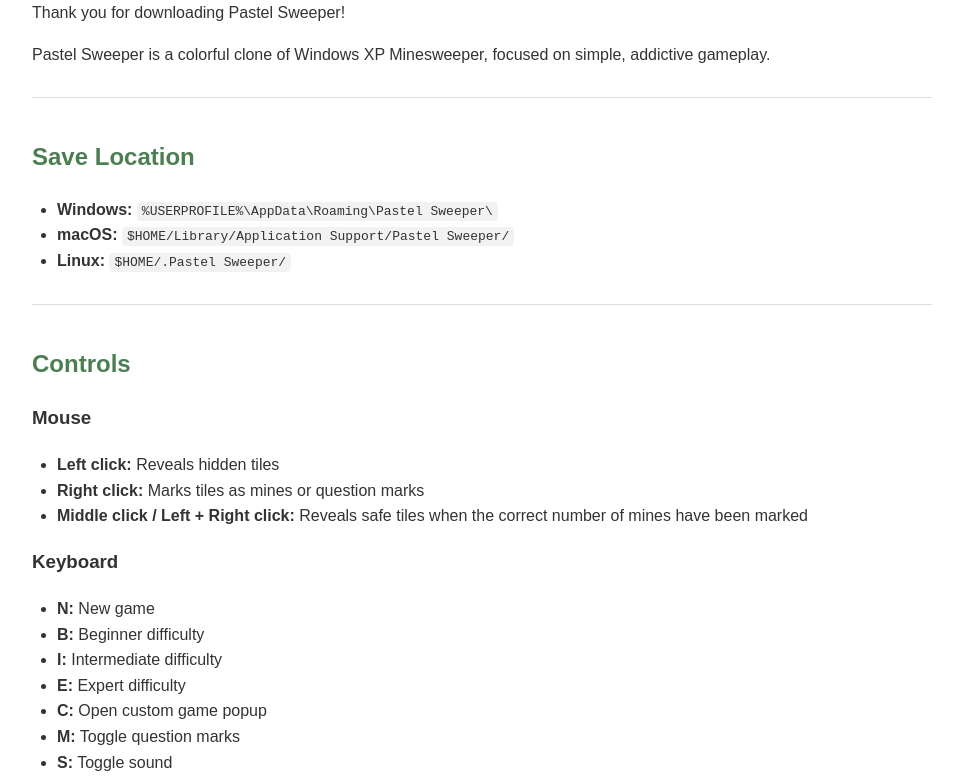
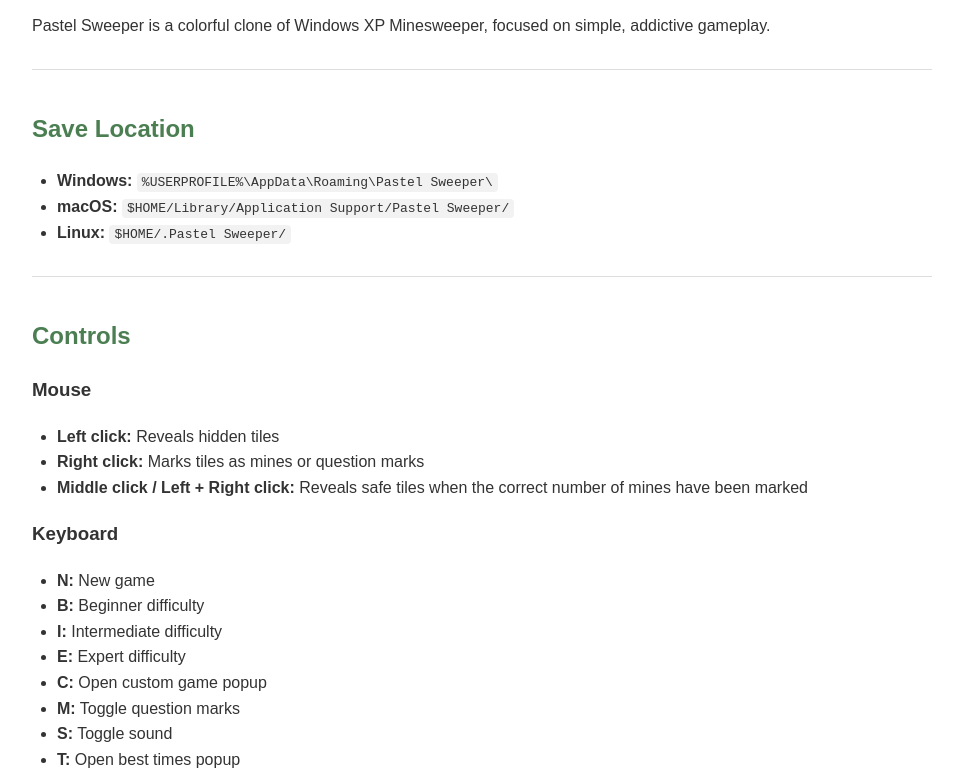
Before and after one commit to Kurtsley/pastel-sweeper-support, a plain HTML site: page index.html in a window 1280 px wide. Shown: the part 276-1052 px from the top of the page, without its empty margins (158-1121 px from the left). Drawn offline with Linux system fonts and the light colour scheme.

Commit message:
Remove greeting

```diff
--- a/index.html
+++ b/index.html
@@ -1,5 +1,6 @@
 <!DOCTYPE html>
 <html lang="en">
+
 <head>
     <meta charset="UTF-8">
     <meta name="viewport" content="width=device-width, initial-scale=1.0">
@@ -14,7 +15,8 @@
             color: #333;
         }
 
-    h1, h2 {
+        h1,
+        h2 {
             color: #4b7f52;
         }
 
@@ -52,21 +54,17 @@
 <body>
 
     <div class="logo">
- ____             __       __   _____
-/ __ \____ ______/ /____  / /  / ___/      _____  ___  ____  ___  _____
-/ /_/ / __ `/ ___/ __/ _ \/ /   \__ \ | /| / / _ \/ _ \/ __ \/ _ \/ ___/
-/ ____/ /_/ (__  ) /_/  __/ /   ___/ / |/ |/ /  __/  __/ /_/ /  __/ /
-/_/    \__,_/____/\__/\___/_/   /____/|__/|__/\___/\___/ .___/\___/_/
+        ____ __ __ _____
+        / __ \____ ______/ /____ / / / ___/ _____ ___ ____ ___ _____
+        / /_/ / __ `/ ___/ __/ _ \/ / \__ \ | /| / / _ \/ _ \/ __ \/ _ \/ ___/
+        / ____/ /_/ (__ ) /_/ __/ / ___/ / |/ |/ / __/ __/ /_/ / __/ /
+        /_/ \__,_/____/\__/\___/_/ /____/|__/|__/\___/\___/ .___/\___/_/
         /_/
     </div>
 
     <p class="version">v1.0.1</p>
 
     <h1>Pastel Sweeper</h1>
-
-<p>
-Thank you for downloading Pastel Sweeper!
-</p>
 
     <p>
         Pastel Sweeper is a colorful clone of Windows XP Minesweeper,
@@ -90,7 +88,8 @@ focused on simple, addictive gameplay.
         <ul>
             <li><b>Left click:</b> Reveals hidden tiles</li>
             <li><b>Right click:</b> Marks tiles as mines or question marks</li>
-<li><b>Middle click / Left + Right click:</b> Reveals safe tiles when the correct number of mines have been marked</li>
+            <li><b>Middle click / Left + Right click:</b> Reveals safe tiles when the correct number of mines have been
+                marked</li>
         </ul>
 
         <h3>Keyboard</h3>
@@ -148,4 +147,5 @@ Copyright &copy; 2026 Kurtsley
     </div>
 
 </body>
+
 </html>
```
Lines whose indentation alone changed are shown as unchanged.
